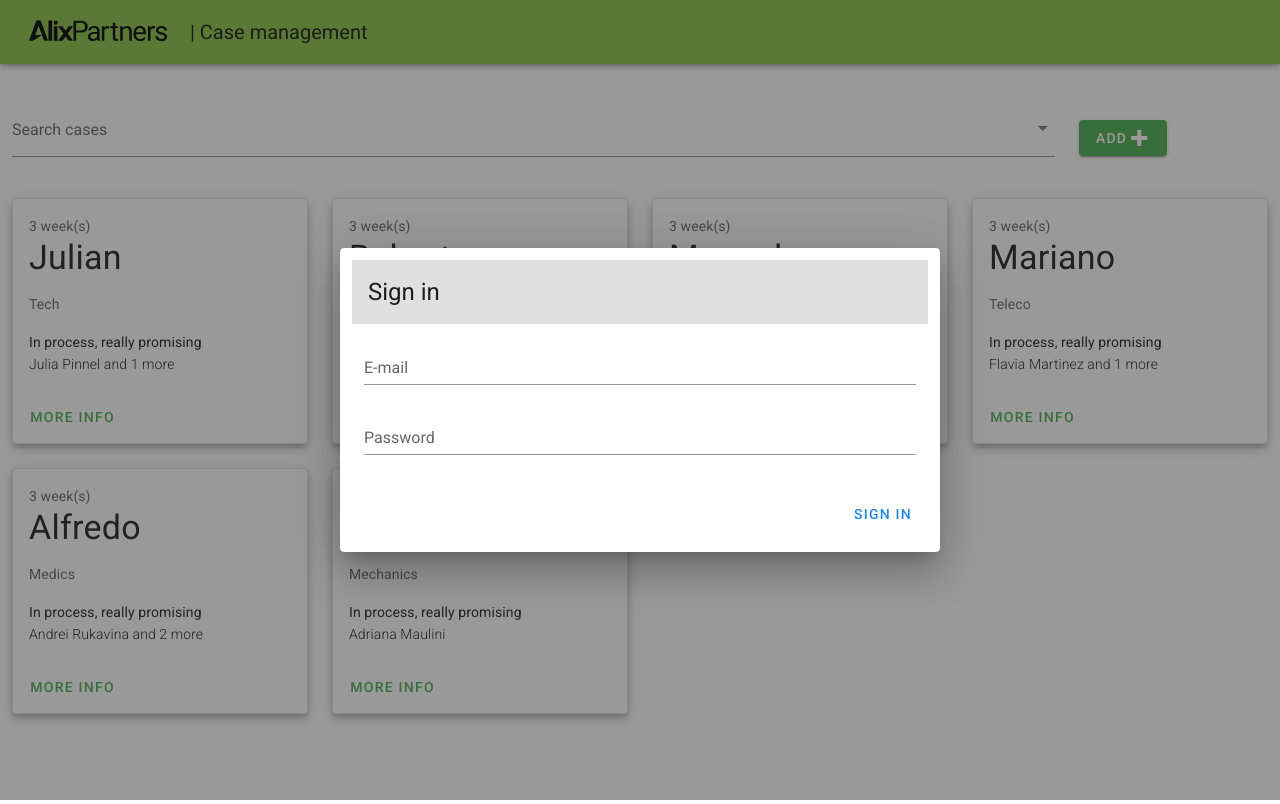
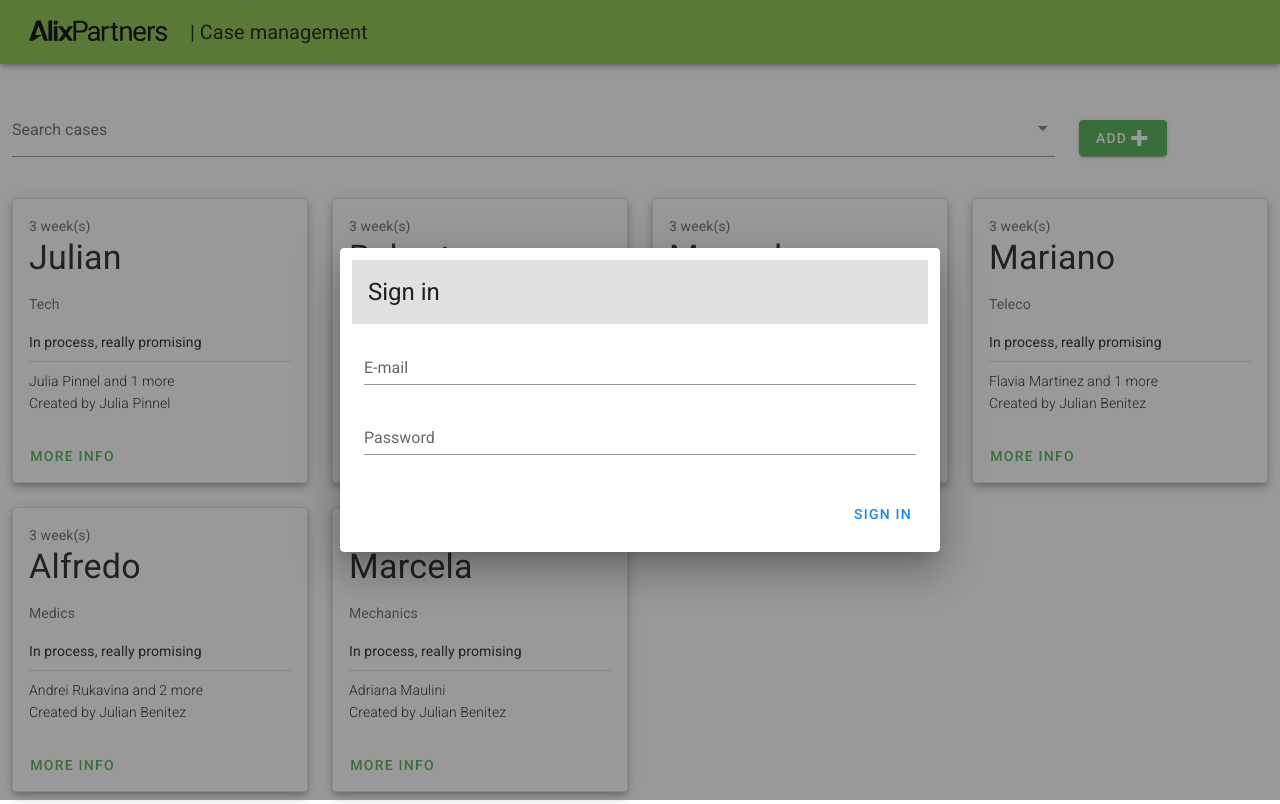
Before and after one commit to elAgala/alixpartners_challenge, a Vue app: page / in a window 1280 px wide. Built offline with nearby package versions, Linux system fonts and the light colour scheme.

Commit message:
Solved problem on cases ID and finished Auth

```diff
--- a/src/components/CaseCard.vue
+++ b/src/components/CaseCard.vue
@@ -3,8 +3,7 @@
     outlined
     elevation="6"
     class="mx-auto"
-    max-width="344"
-  >
+    max-width="344">
     <v-card-text>
       <div>{{aCase.durationText}}</div>
       <p class="display-1 text--primary">
@@ -14,7 +13,10 @@
       <div class="text--primary">
         {{aCase.situation}}
       </div>
+      <v-divider class="my-2"></v-divider>
       <span class="font-weight-light text--primary">{{aCase.employeesText}}</span>
+      <br>
+      <span class="font-weight-light text--primary">{{creatorName}}</span>
     </v-card-text>
     <v-card-actions>
       <v-btn
@@ -31,6 +33,14 @@
 export default {
   props: {
     aCase: Object
-  }
+  },
+  computed: {
+    creatorName(){
+      let createdBy = 'Created by '
+      const userEmail = this.$store.getters.userEmail
+      createdBy += this.aCase.isTheCreator(userEmail) ? 'you' : this.aCase.creator.name
+      return createdBy
+    }
+  },
 }
 </script>
--- a/src/views/Main.vue
+++ b/src/views/Main.vue
@@ -52,16 +52,18 @@ export default {
   }),
   methods: {
     addCase(aCase){
-      const newId = this.cases.length
+      const newId = this.cases[this.cases.length - 1].id + 1
       this.cases.push(new Case(aCase, newId))
       this.actualComponent = 'CasesPage'
     },
     editCase(aCase){
-      this.cases.splice(aCase.id, 1, new Case(aCase, aCase.id))
+      const index = this.cases.findIndex(c => c.id == aCase.id)
+      this.cases.splice(index, 1, new Case(aCase, aCase.id))
       this.actualComponent = 'CasesPage'
     },
     deleteCase(aCase){
-      this.cases.splice(aCase.id, 1)
+      const index = this.cases.findIndex(c => c.id == aCase.id)
+      this.cases.splice(index, 1)
       this.actualComponent = 'CasesPage'
     },
     showCaseInfo(aCase, mode){
```
